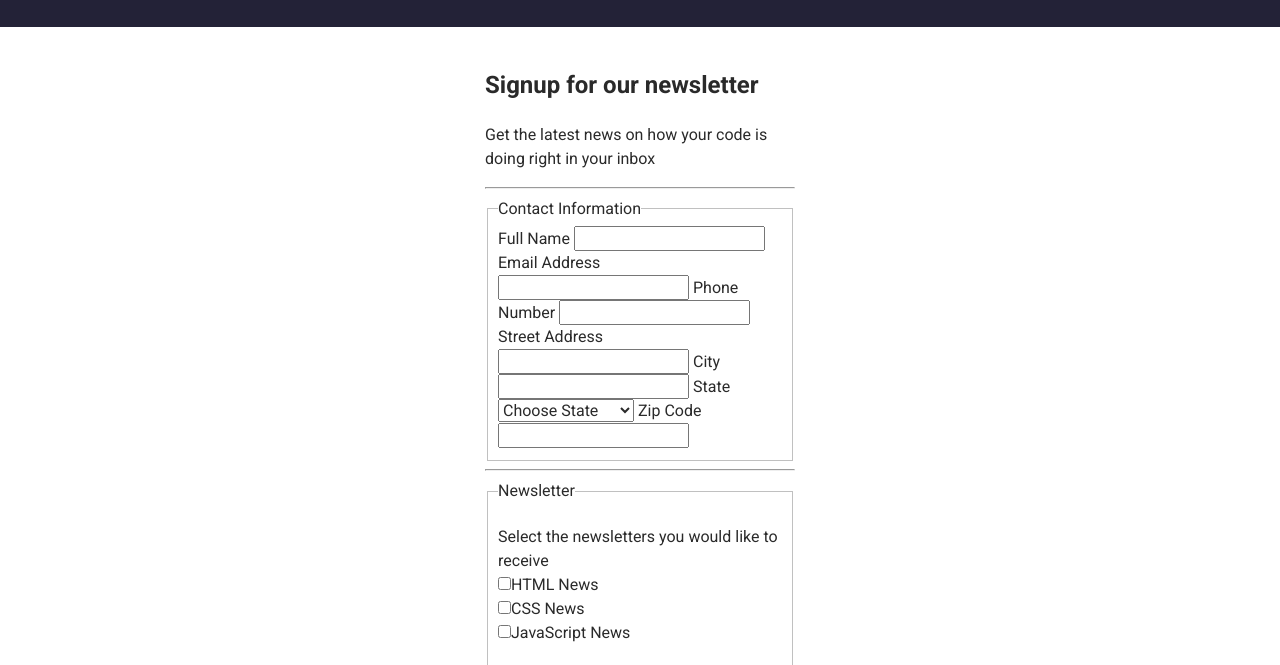
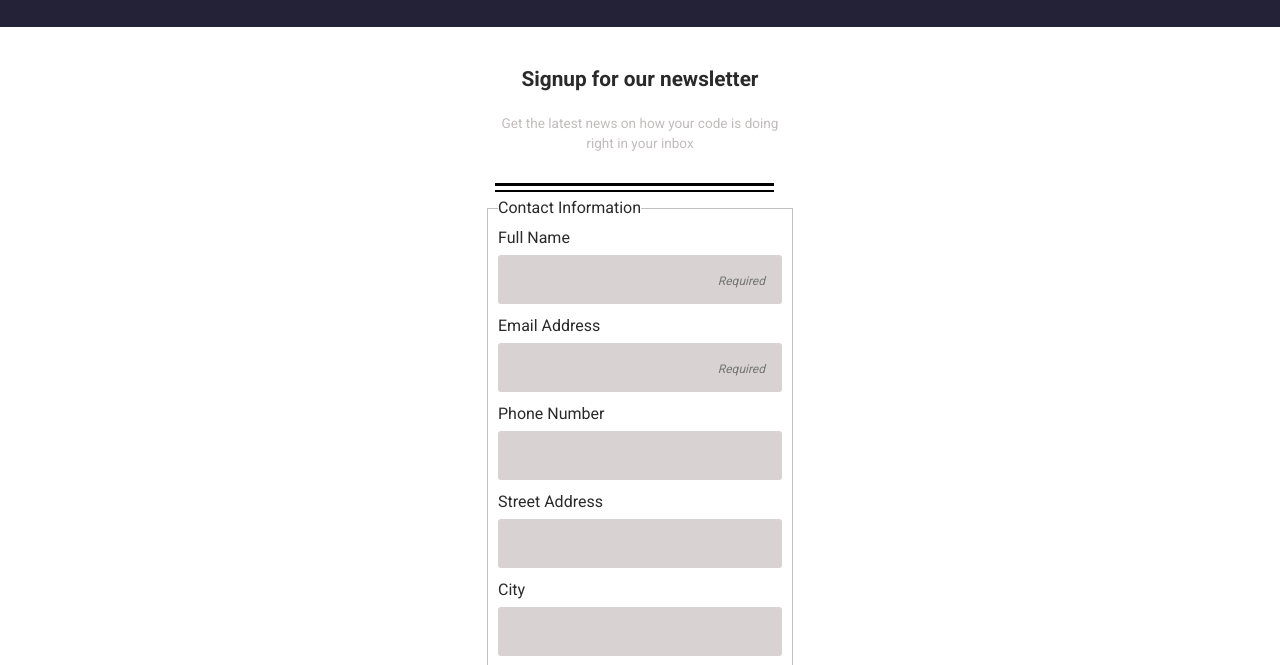
Before and after one commit to lucie-jakes/techdegree-project-3-online-registration-form, a plain HTML site: page index.html in a window 1280 px wide. Shown: the part 80-745 px from the top of the page. Drawn offline with Linux system fonts and the light colour scheme.

Commit message:
Styled the input fields

```diff
--- a/css/style.css
+++ b/css/style.css
@@ -13,11 +13,61 @@ body {
     color: #2a2a2a;
 }
 
+h2 {
+  font-size: 1.3em;
+  text-align: center;
+}
+
 form {
   max-width: 350px;
   margin: 10px auto;
   padding: 10px 20px;
 }
+
+input[type="text"],
+input[type="email"],
+input[type="tel"],
+select[name^="user_state"],
+textarea {
+  background: rgb(216, 210, 210);
+  border: none;
+  padding: 15px;
+  width: 100%;
+  color: slategray;
+  outline: none;
+  margin-top: 5px;
+  margin-bottom: 10px;
+  border-radius: 3px;
+}
+
+
+.intro {
+  font-size: 0.85em;
+  color: rgb(193, 188, 188);
+  text-align: center;
+  margin-top: 0px;
+  margin-bottom: 30px;
+  padding-left: 0.5em;
+  padding-right: 0.5em;
+}
+
+.line {
+  background-color: #000;
+}
+
+.thick-line {
+  height: 3px;
+  width: 90%;
+  margin: 1px 10px;
+}
+
+.thin-line {
+  height: 2px;
+  width: 90%;
+  margin: 4px 10px;
+}
+
+
 /* =================================
   Base Layout Styles
 ==================================== */
@@ -46,6 +96,31 @@ form {
 /* ---- Page Elements ---- */
 
 /* =================================
+  Pseudo-classes and Pseudo-elements
+==================================== */
+::placeholder {
+  font-size: 0.75em;
+  font-style: italic;
+  text-align: right;
+  padding-right: 2px;
+}
+
+input:required {
+  border: 1px solid red;
+}
+
+input[name^="user_name"]:not(:focus):valid,
+input[name^="user_email"]:not(:focus):valid {
+  border: 1px solid red;
+}
+
+input[name^="user_name"]:not(:focus):invalid,
+input[name^="user_email"]:not(:focus):invalid
+ {
+  border: none;
+}
+
+/* =================================
   Media Queries
 ==================================== */
 
--- a/index.html
+++ b/index.html
@@ -16,18 +16,19 @@
     <form action="index.html" method="post">
 
         <h2>Signup for our newsletter</h2>
-        <p>Get the latest news on how your code is doing right in your inbox</p>
+        <p class="intro">Get the latest news on how your code is doing right in your inbox</p>
 
-        <hr>
+        <div class="line thick-line"></div>
+        <div class="line thin-line"></div>
 
         <fieldset>
             <legend>Contact Information</legend>
             <label for="name">Full Name</label>
-            <input type="text" id="name" name="user_name" required>
+            <input type="text" id="name" name="user_name" placeholder="Required" required>
             <label for="mail">Email Address</label>
-            <input type="text" id="mail" name="user_email" required>
+            <input type="email" id="mail" name="user_email" placeholder="Required" required>
             <label for="phone">Phone Number</label>
-            <input type="text" id="phone" name="user_phone">
+            <input type="tel" id="phone" name="user_phone">
             <label for="street">Street Address</label>
             <input type="text" id="street" name="user_street">
             <label for="city">City</label>
@@ -44,7 +45,7 @@
             <input type="text" id="zip" name="user_zip">
         </fieldset>
 
-        <hr>
+        <div class="line thin-line"></div>
 
         <fieldset>
             <legend>Newsletter</legend>
```
